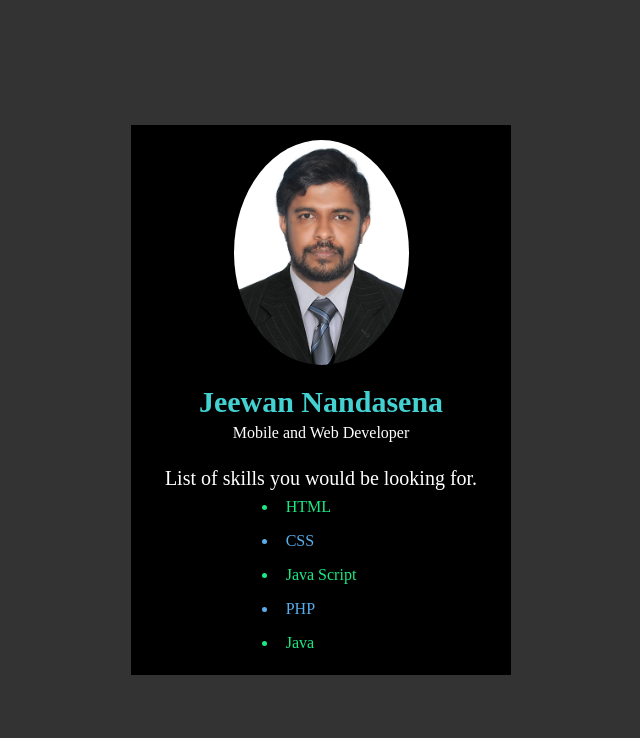
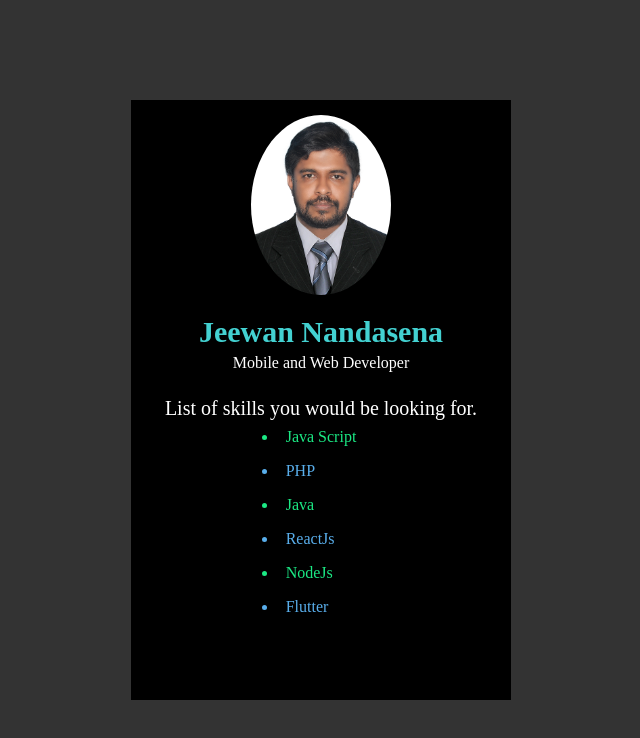
Before and after one commit to hmjeewan/business-card-html-css, a plain HTML site: page index.html in a window 1280 px wide. Shown: the whole page, without its empty margins (319-959 px from the left). Drawn offline with Linux system fonts and the light colour scheme.

Commit message:
ci- changes in skills

```diff
--- a/index.html
+++ b/index.html
@@ -17,11 +17,12 @@
             <div class="services">
                 <p class="title">List of skills you would be looking for.</p>
                 <ul>
-                    <li>HTML</li>
-                    <li>CSS</li>
                     <li>Java Script</li>
                     <li>PHP</li>
                     <li>Java</li>
+                    <li>ReactJs</li>
+                    <li>NodeJs</li>
+                    <li>Flutter</li>
                 </ul>
             </div>
         </div>
--- a/style.css
+++ b/style.css
@@ -15,7 +15,7 @@ body{
 .card{
     position: relative;
     width: 380px;
-    height: 550px;
+    height: 600px;
     background-color: white;
 }
 
@@ -41,7 +41,7 @@ body{
 }
 
 .content img{
-    width: 50%;
+    width: 40%;
     border-radius: 50%;
 }
 
```
